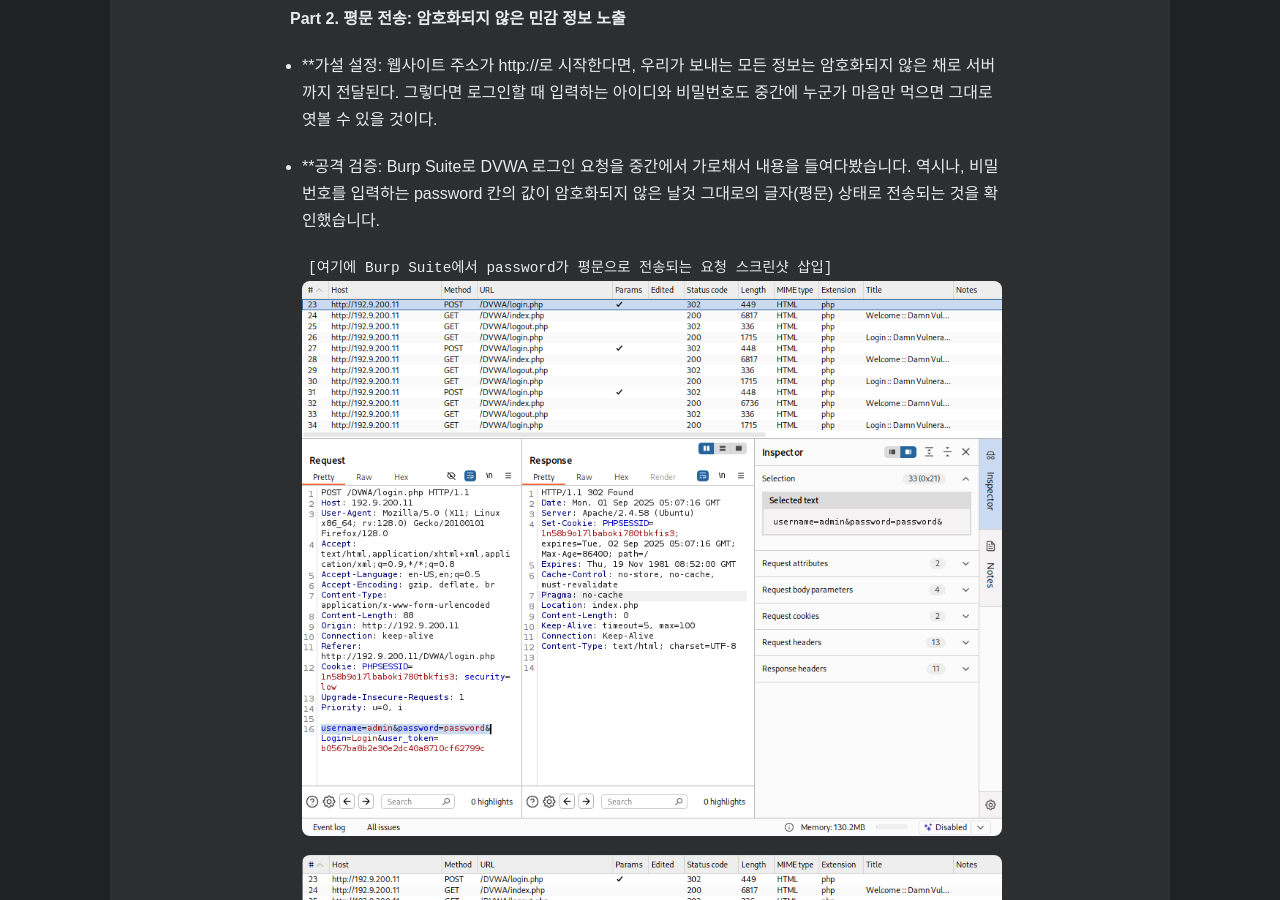
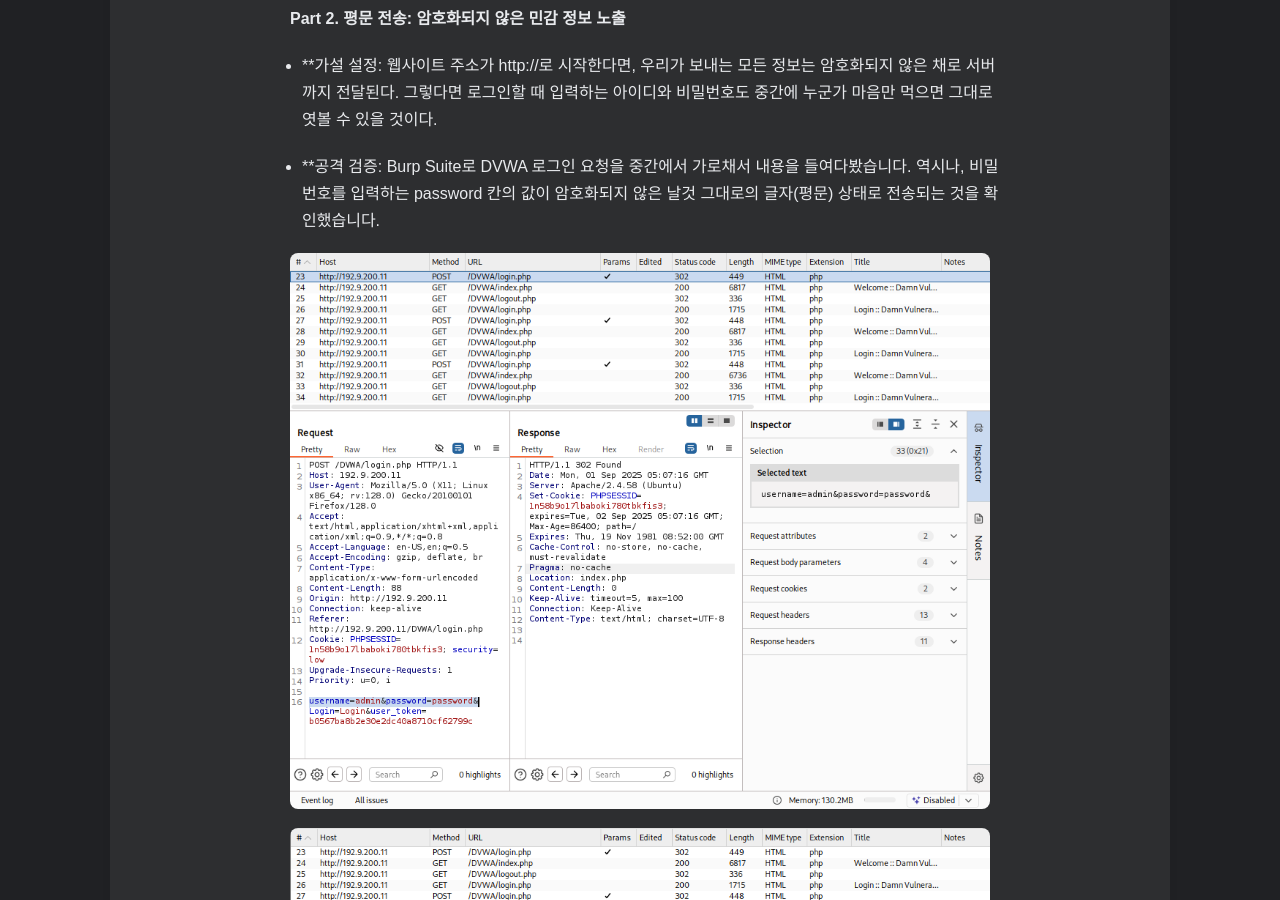
Before and after one commit to HamaP0/HamaP0.github.io, a Jekyll site: the page built from _posts/2025-08-26-A02_Cryptographic Failures.md, in a window 1280 px wide and 900 px high, scrolled down 2843 px. Built offline with Jekyll 4.4.1, drawn with Linux system fonts in a browser that asks for light colours; some web fonts are replaced; some of the changed text lies outside the part shown.

Commit message:
Update 2025-08-26-A02_Cryptographic Failures.md

```diff
--- a/_posts/2025-08-26-A02_Cryptographic Failures.md
+++ b/_posts/2025-08-26-A02_Cryptographic Failures.md
@@ -24,7 +24,7 @@
 로그인한 사용자를 구별하기 위해 서버는 '세션 ID'라는 이름표를 나눠준다. 만약 이 이름표가 컴퓨터가 무작위로 만든, 추측하기 아주 어려운 숫자가 아니라 1, 2, 3처럼 규칙적인 패턴으로 만들어진다면, 공격자가 다른 사람의 이름표 번호를 쉽게 추측해서 그 사람인 척 위장할 수 있을 것이다.
 
 *   **공격 검증:
-  Burp Suite라는 도구로 'Weak Session IDs' 페이지에 똑같은 요청을 여러 번 보내봤습니다. 그랬더니 서버가 제게 나눠주는 dvwaSession이라는 이름표 값이 1, 2, 3... 순서로 뻔하게 증가하는 것을 확인할 수 있었습니다.
+Burp Suite라는 도구로 'Weak Session IDs' 페이지에 똑같은 요청을 여러 번 보내봤습니다. 그랬더니 서버가 제게 나눠주는 dvwaSession이라는 이름표 값이 1, 2, 3... 순서로 뻔하게 증가하는 것을 확인할 수 있었습니다.
 
     ![1](/assets/images/A02_P1-1.png)
     ![2](/assets/images/A02_P1-2.png)
@@ -41,7 +41,6 @@
 *   **공격 검증:
 Burp Suite로 DVWA 로그인 요청을 중간에서 가로채서 내용을 들여다봤습니다. 역시나, 비밀번호를 입력하는 password 칸의 값이 암호화되지 않은 날것 그대로의 글자(평문) 상태로 전송되는 것을 확인했습니다.
 
-    `[여기에 Burp Suite에서 password가 평문으로 전송되는 요청 스크린샷 삽입]`
    ![password](/assets/images/A02_P2-1.png)
    ![letmein](/assets/images/A02_P2-2.png)
 
@@ -55,8 +54,6 @@
 
 *   **공격 검증:
 SQL Injection 공격으로 데이터베이스의 사용자 정보(users 테이블)를 빼내어 비밀번호가 저장된 부분을 확인했습니다. 저장된 암호(5f4dcc3b5aa7...)의 형태를 보니, 현재는 보안 문제 때문에 절대 사용하면 안 되는 'MD5'라는 낡은 해시 알고리즘으로 만들어진 값이었습니다.
-
-    `[여기에 SQL Injection으로 MD5 해시 값이 탈취된 스크린샷 삽입]`
 
    ![' UNION SELECT user, password FROM users#](/assets/images/A02_P3-1.png)
 
@@ -78,13 +75,13 @@
    ![보안 규칙](/assets/images/A02_table.png)
 
 1.  **데이터 전송 보안:**
-    *   웹사이트의 모든 통신은 http가 아닌 https를 사용해야 합니다. https는 'TLS'라는 기술로 우리가 보내는 모든 정보를 암호화해서, 중간에 누가 훔쳐보더라도 무슨 내용인지 알 수 없게 만들어 줍니다.
+*   웹사이트의 모든 통신은 http가 아닌 https를 사용해야 합니다. https는 'TLS'라는 기술로 우리가 보내는 모든 정보를 암호화해서, 중간에 누가 훔쳐보더라도 무슨 내용인지 알 수 없게 만들어 줍니다.
 
 2.  **데이터 저장 보안:**
-    *   비밀번호는 반드시 Bcrypt나 Argon2 같은 최신 기술로 암호화해서 저장해야 합니다.
-    *   이 기술들은 그냥 암호화만 하는 게 아니라, 비밀번호에 소금(Salt)을 치듯 사용자마다 고유한 값을 섞고, 수천 번 이상 계산을 반복해서(키 스트레칭) 암호를 훨씬 더 풀기 어렵게 만듭니다. 덕분에 해커의 공격을 효과적으로 막을 수 있습니다.
+*   비밀번호는 반드시 Bcrypt나 Argon2 같은 최신 기술로 암호화해서 저장해야 합니다.
+*   이 기술들은 그냥 암호화만 하는 게 아니라, 비밀번호에 소금(Salt)을 치듯 사용자마다 고유한 값을 섞고, 수천 번 이상 계산을 반복해서(키 스트레칭) 암호를 훨씬 더 풀기 어렵게 만듭니다. 덕분에 해커의 공격을 효과적으로 막을 수 있습니다.
 
 3.  **보안 토큰 생성:**
-    *   세션 ID를 포함한 모든 보안 토큰은 반드시 예측이 불가능하도록, 암호학적으로 안전한 의사 난수 생성기(CSPRNG)를 통해 생성되어야 합니다.
+*   세션 ID를 포함한 모든 보안 토큰은 반드시 예측이 불가능하도록, 암호학적으로 안전한 의사 난수 생성기(CSPRNG)를 통해 생성되어야 합니다.
 
     ---
```
